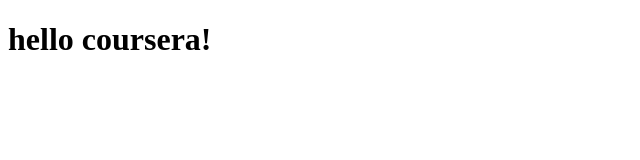
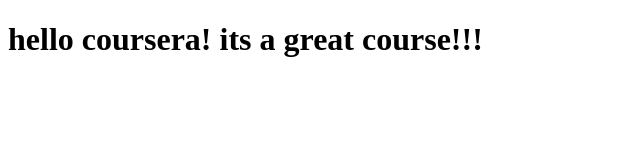
Before and after one commit to yehialdallal/coursera-test, a plain HTML site: page site/index.html in a window 1280 px wide. Shown: the whole page, without its empty margins (0-640 px from the left). Drawn offline with Linux system fonts and the light colour scheme.

Commit message:
another update!

```diff
--- a/site/index.html
+++ b/site/index.html
@@ -4,6 +4,6 @@
 	<title>hello coursera!</title>
 </head>
 <body>
-<h1>hello coursera!</h1>
+<h1>hello coursera! its a great course!!!</h1>
 </body>
 </html>
```
